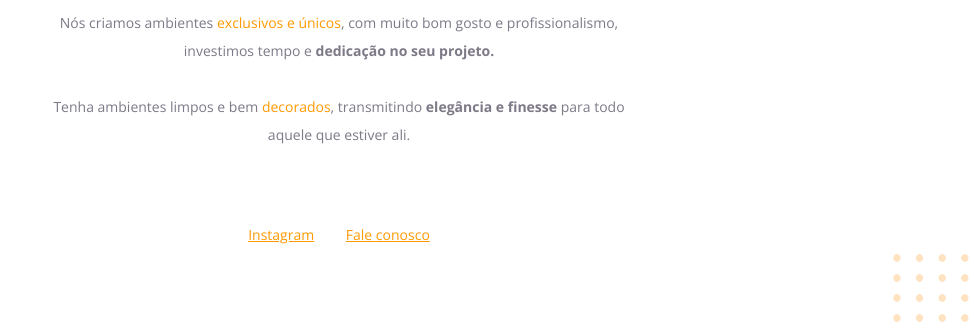
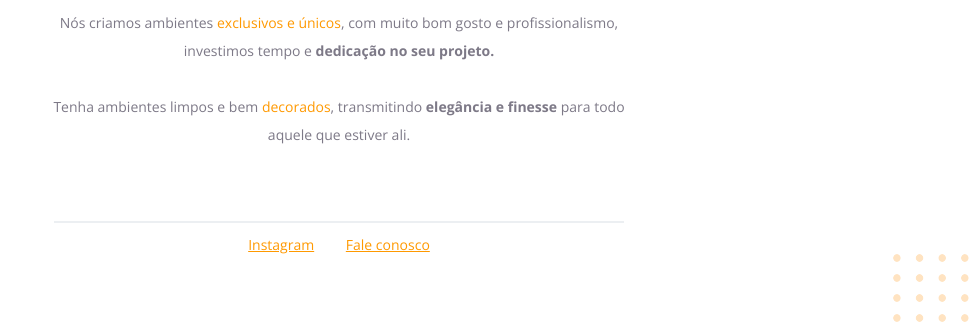
Before and after one commit to hermests/rocketseat-entrega-projeto01, a plain HTML site: page index.html in a window 1280 px wide. Shown: the part 468-800 px from the top of the page, without its empty margins (301-1280 px from the left). Drawn offline with nearby package versions, Linux system fonts and the light colour scheme.

Commit message:
Update style.css

```diff
--- a/style.css
+++ b/style.css
@@ -44,7 +44,7 @@ P, #footer {
   margin-left: 28px;
 }
 
-#line {
+.line {
   border: 1px #ECEFF2 solid;
   height: 0px;
   margin: auto;
```
